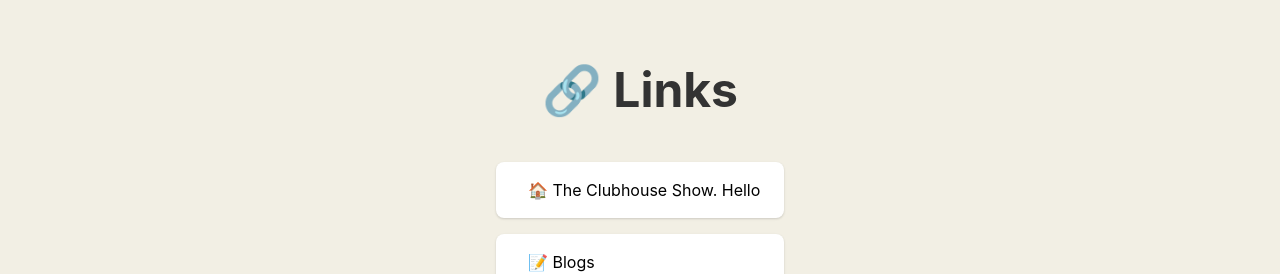
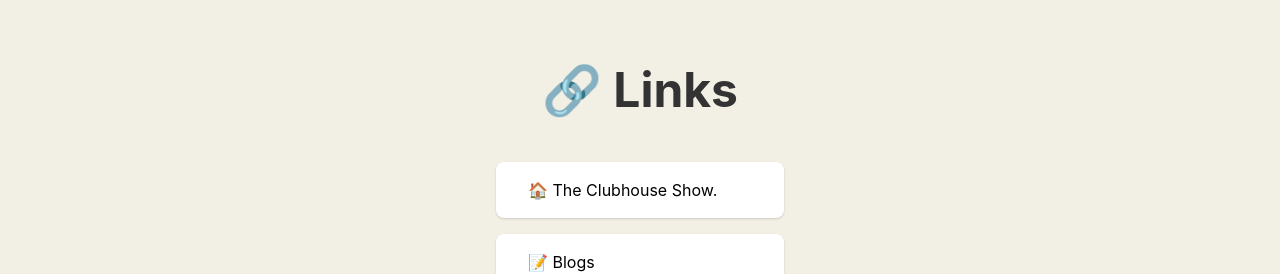
Before and after one commit to Chilap/tcs, a Next.js app: page / in a window 1280 px wide. Shown: the top 274 px of the page. Built offline with nearby package versions, Linux system fonts and the light colour scheme.

Commit message:
delete hello

```diff
--- a/pages/index.js
+++ b/pages/index.js
@@ -21,7 +21,7 @@ export default function Home() {
           href="./"
           className="bg-white rounded-lg py-4 pl-8 w-72 my-2 shadow hover:shadow-xl duration-200"
         >
-          🏠 The Clubhouse Show. Hello
+          🏠 The Clubhouse Show.
         </a>
         <a
           href="https://google.com"
```
